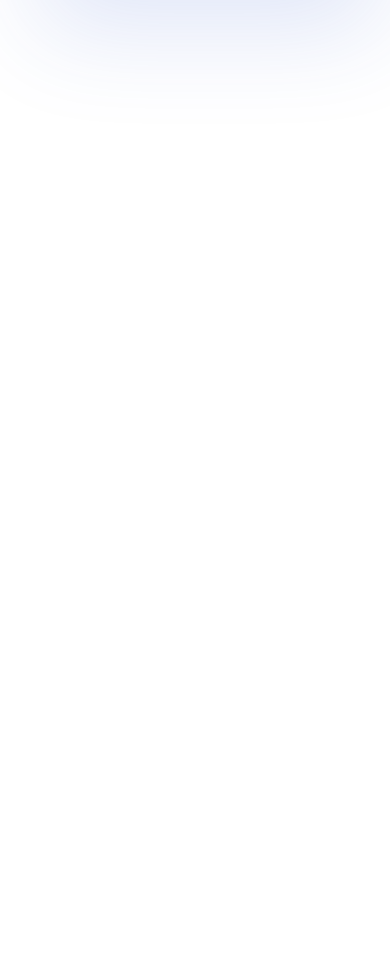
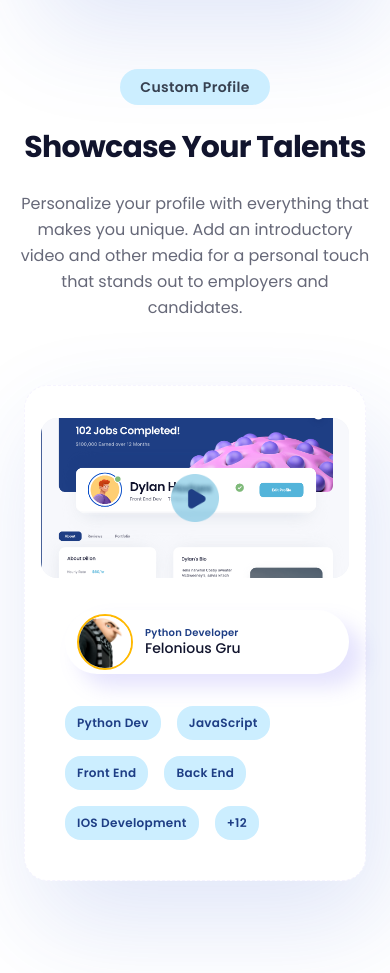
Before and after one commit to smbmunna/remote-recruit, a React (Vite) app: page / in a window 390 px wide. Shown: the part 2600-3573 px from the top of the page. Before the commit the page ends 2909 px from the top, so only its background shows below. Built offline with nearby package versions, Linux system fonts and the light colour scheme.

Commit message:
showcase responsive

```diff
--- a/src/App.jsx
+++ b/src/App.jsx
@@ -22,8 +22,8 @@ function App() {
       </div>
       <Global />
       <Fees />
-      {/* <Showcase />
-      <SignUp />
+      <Showcase />
+      {/* <SignUp />
       <FAQ/>  */}
 
       {/* footer container */}
--- a/src/components/Showcase.jsx
+++ b/src/components/Showcase.jsx
@@ -1,32 +1,48 @@
 import TextBlock from "./reusables/TextBlock";
 import showcase from "../assets/showcase.png";
 import GruCard from "./reusables/GruCard";
-import GruCardLight from "./reusables/GruCardLight";
 import play from "../assets/play_icon.png";
 import TagBadge from "./reusables/TagBadge";
 
 export default function Showcase() {
   return (
-    <div className="flex w-[1070px] mx-auto mt-40 items-center gap-20 mb-20">
-      <TextBlock
-        badgeText="Custom Profile"
-        header="Showcase Your Talents"
-        body="Personalize your profile with everything that makes you unique. Add an introductory video and other media for a personal touch that stands out to employers and candidates."
-      />
+    <div className="max-w-[1070px] w-full mx-auto mt-20 md:mt-40 px-4 sm:px-6 lg:px-0 flex flex-col lg:flex-row items-center gap-16 lg:gap-20 mb-20">
 
-      <div className="w-[355px]">
-        <div className="bg-white border border-dashed border-[#F6F4FF] py-10 rounded-[34px] shadow-[14px_41px_100px_0px_rgba(49,89,211,0.22)]  flex flex-col justify-between p-6 ">
-          <div className="relative inline-block w-full h-[220px] overflow-hidden rounded-2xl">
-            <img src={showcase} alt="lets_find_rectangle" />
+
+      <div className="w-full lg:w-1/2 text-center lg:text-left">
+        <TextBlock
+          badgeText="Custom Profile"
+          header="Showcase Your Talents"
+          body="Personalize your profile with everything that makes you unique. Add an introductory video and other media for a personal touch that stands out to employers and candidates."
+        />
+      </div>
+
+
+      <div className="w-full sm:max-w-xl lg:w-[455px] px-2 sm:px-0">
+        <div className="bg-white border border-dashed border-[#F6F4FF] py-8 sm:py-10 rounded-[24px] sm:rounded-[34px] shadow-[14px_41px_100px_0px_rgba(49,89,211,0.15)] sm:shadow-[14px_41px_100px_0px_rgba(49,89,211,0.22)] flex flex-col justify-between p-4 sm:p-6 overflow-visible">
+
+
+          <div className="relative w-full h-[160px] sm:h-[220px] overflow-hidden rounded-2xl bg-slate-100">
+            <img
+              src={showcase}
+              alt="showcase mockup"
+              className="w-full h-full object-cover"
+            />
+
             <div className="absolute top-1/2 left-1/2 -translate-x-1/2 -translate-y-1/2 cursor-pointer hover:scale-110 transition-transform">
-              <img className="w-[57px]" src={play} alt="play icon" />
+              <img className="w-12 sm:w-[57px] h-auto" src={play} alt="play icon" />
             </div>
           </div>
-          <div className="flex flex-col gap-10 mt-8">
-            <div className="ml-[-100px]">
+
+          <div className="flex flex-col gap-6 sm:gap-8 mt-8 relative pl-6 sm:pl-0">
+
+
+            <div className="lg:ml-[-100px] md:ml-[-50px] ml-0 transition-all duration-300 relative z-10 max-w-full">
               <GruCard text1="Python Developer" text2="Felonious Gru" />
             </div>
-            <div className="">
+
+
+            <div className="flex flex-wrap gap-2 pt-2 relative z-10">
               <TagBadge text="Python Dev"/>
               <TagBadge text="JavaScript"/>
               <TagBadge text="Front End"/>
@@ -34,9 +50,12 @@ export default function Showcase() {
               <TagBadge text="IOS Development"/>
               <TagBadge text="+12"/>
             </div>
+
           </div>
+
         </div>
       </div>
+
     </div>
   );
 }
```
